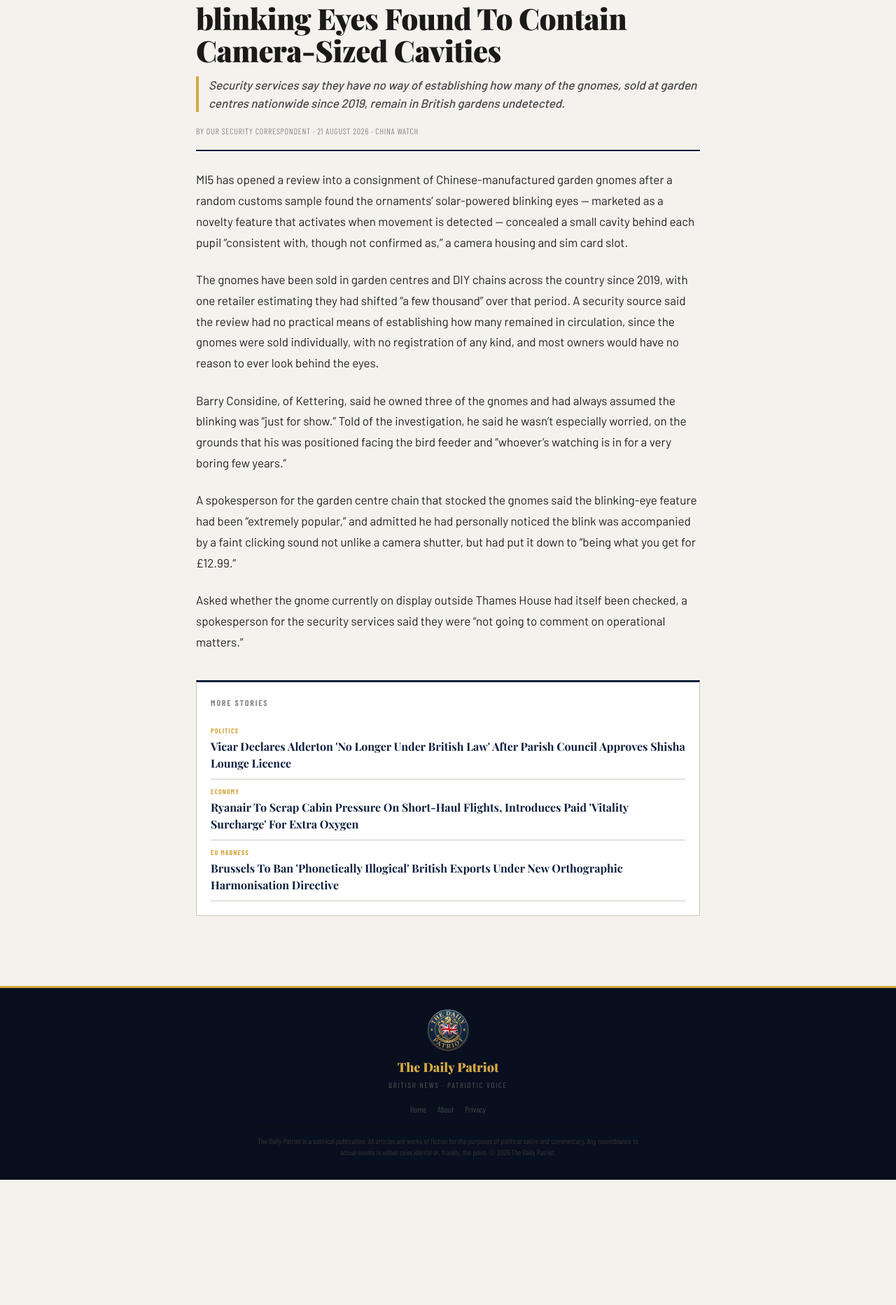
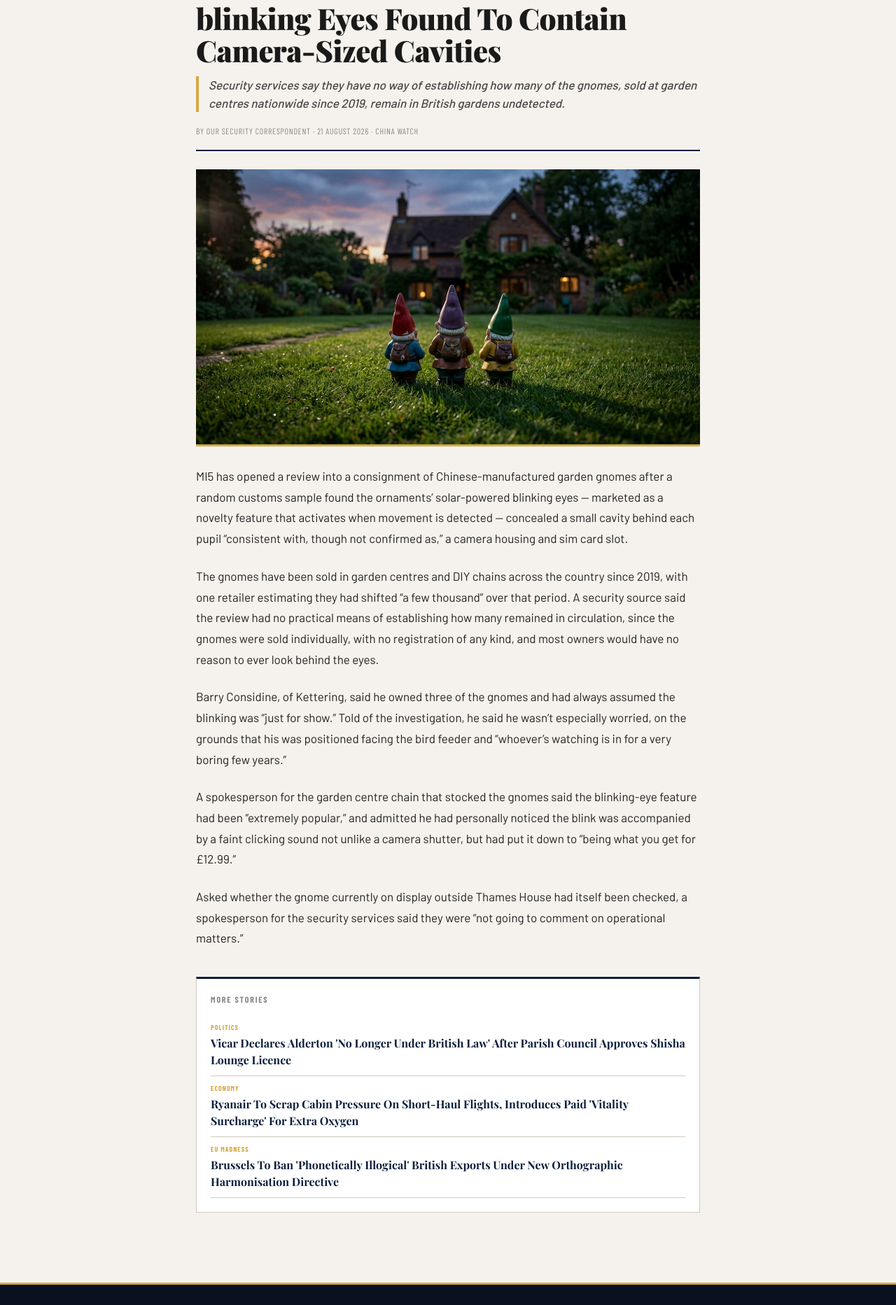
Before and after one commit to matt-palmer999/britishpatriots, a Jekyll site: the page built from _posts/2026-08-21-garden-gnome-spy-cameras.md, in a window 1280 px wide. Shown: the part 464-2329 px from the top of the page at 70% size. Built offline with Jekyll 4.4.1, drawn with Linux system fonts in a browser that asks for light colours; some web fonts are replaced; before the commit the page ends 2150 px from its top, so only the background shows below that.

Commit message:
Add image to garden gnome spy camera article

```diff
--- a/_posts/2026-08-21-garden-gnome-spy-cameras.md
+++ b/_posts/2026-08-21-garden-gnome-spy-cameras.md
@@ -4,6 +4,7 @@ title: "MI5 Investigates Chinese Garden Gnomes After Solar-Powered blinking Eyes
 standfirst: "Security services say they have no way of establishing how many of the gnomes, sold at garden centres nationwide since 2019, remain in British gardens undetected."
 category: China Watch
 author: Our Security Correspondent
+image: /assets/images/garden-gnomes.jpg
 ---
 
 MI5 has opened a review into a consignment of Chinese-manufactured garden gnomes after a random customs sample found the ornaments' solar-powered blinking eyes — marketed as a novelty feature that activates when movement is detected — concealed a small cavity behind each pupil "consistent with, though not confirmed as," a camera housing and sim card slot.
```
